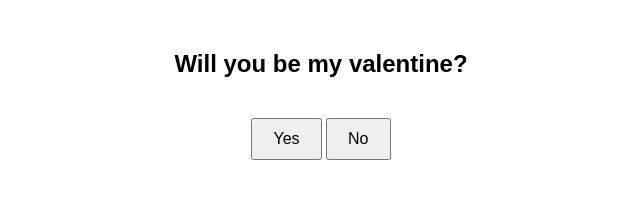
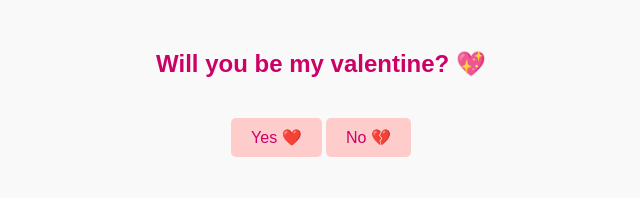
Before and after one commit to ValentineWebst/EXAMPLE, a plain HTML site: page index.html in a window 1280 px wide. Shown: the whole page, without its empty margins (319-959 px from the left). Drawn offline with Linux system fonts and the light colour scheme.

Commit message:
Update index.html

```diff
--- a/index.html
+++ b/index.html
@@ -10,15 +10,25 @@
       text-align: center;
       margin: 0;
       padding: 0;
+      background-color: #f9f9f9;
     }
     h2 {
       margin-top: 50px;
+      color: #cc0066;
     }
     button {
       margin-top: 20px;
       padding: 10px 20px;
       font-size: 16px;
       cursor: pointer;
+      background-color: #ffcccc;
+      border: none;
+      border-radius: 5px;
+      color: #cc0066;
+      transition: background-color 0.3s;
+    }
+    button:hover {
+      background-color: #ff99cc;
     }
     #valentineSong {
       display: none;
@@ -27,12 +37,12 @@
 </head>
 <body>
 
-  <h2>Will you be my valentine?</h2>
-  <button onclick="checkResponse('yes')">Yes</button>
-  <button onclick="checkResponse('no')">No</button>
+  <h2>Will you be my valentine? 💖</h2>
+  <button onclick="checkResponse('yes')">Yes ❤️</button>
+  <button onclick="checkResponse('no')">No 💔</button>
 
   <audio id="valentineSong">
-    <source src="New folder/song.mp3" type="mp3">
+    <source src="New folder/song.mp3" type="audio/mpeg">
     Your browser does not support the audio element.
   </audio>
 
@@ -43,7 +53,7 @@
         var audio = document.getElementById("valentineSong");
         audio.play();
       } else {
-        alert("Great! Happy Valentine's Day!");
+        alert("Great! Happy Valentine's Day! 💖");
       }
     }
   </script>
```
